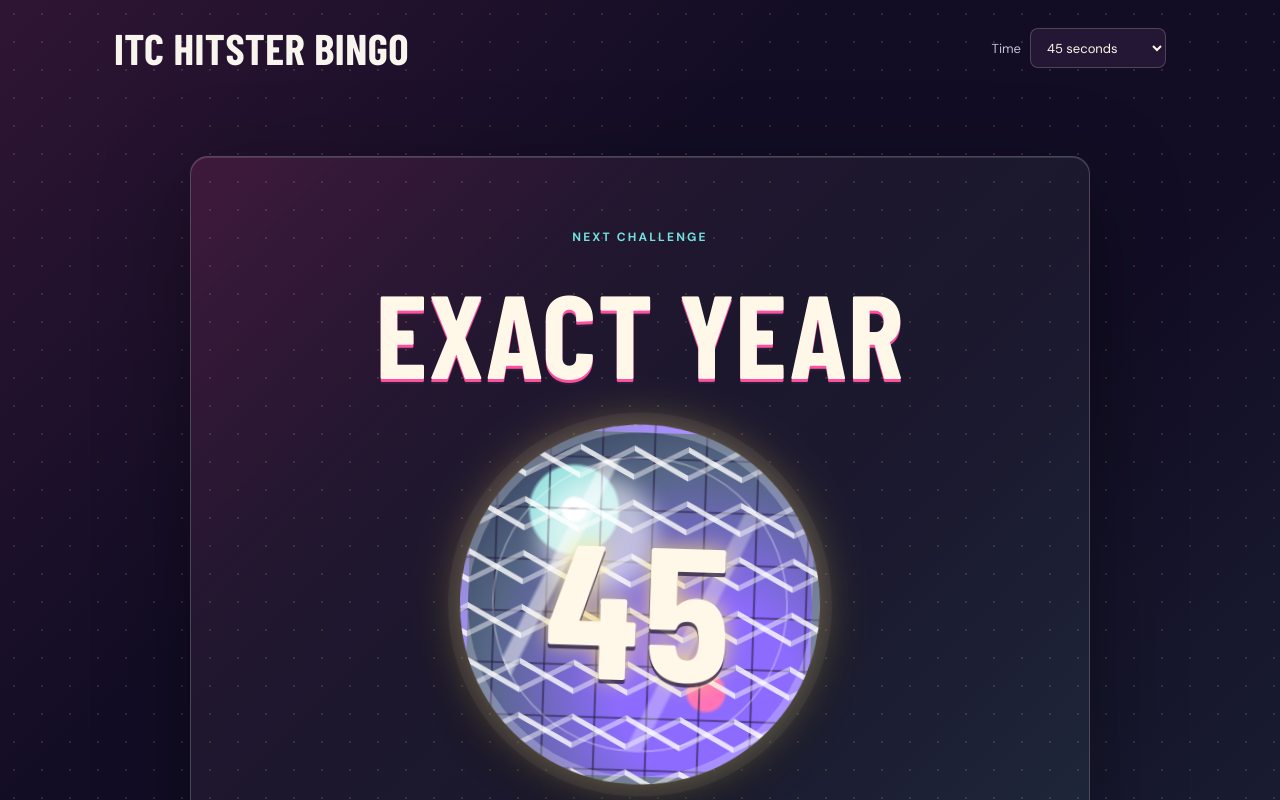
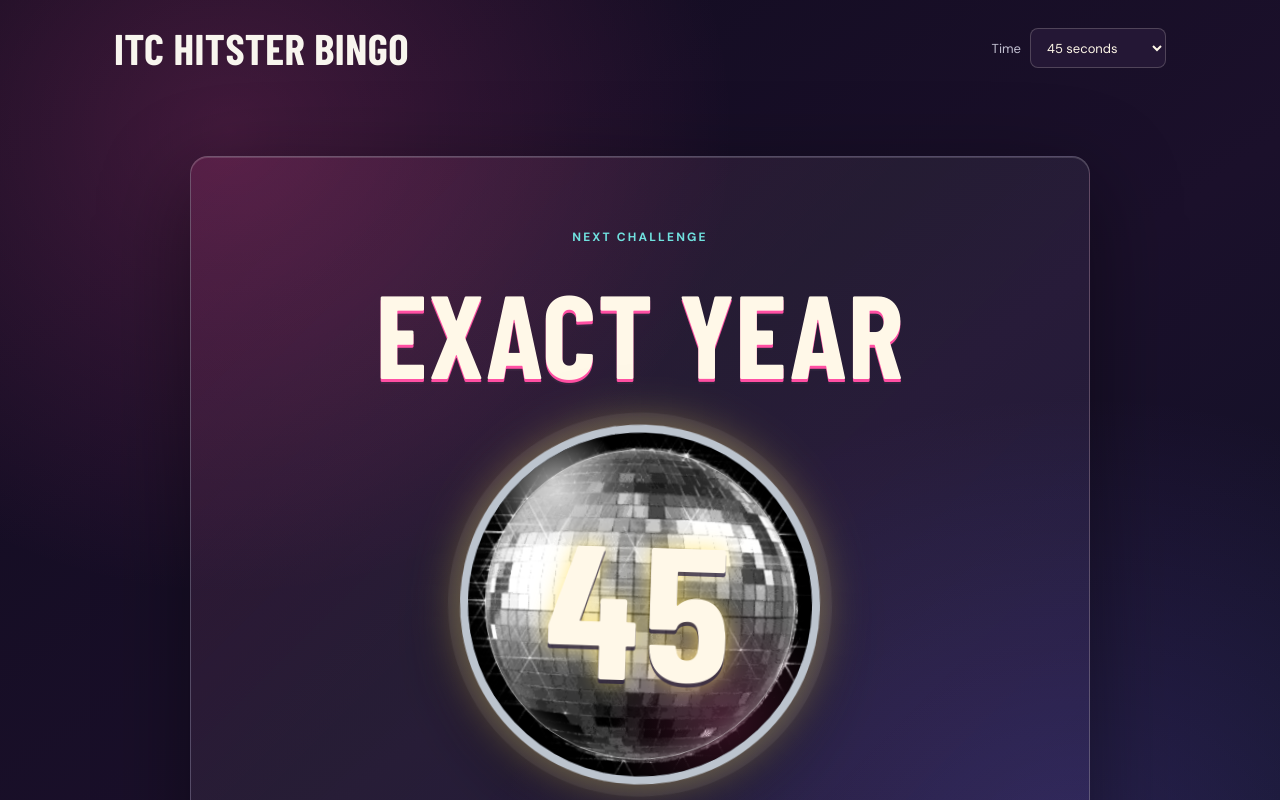
Before and after one commit to Jimsa7878/fun, a React (Vite) app: page / in a window 1280 px wide. Shown: the top 800 px of the page. Built offline with nearby package versions, Linux system fonts and the light colour scheme; a web font is replaced by a local one.

Commit message:
Use spinning disco ball GIF and update theme

```diff
--- a/src/main.jsx
+++ b/src/main.jsx
@@ -156,6 +156,7 @@ function App() {
           {categoryText}
         </div>
         <div className={`disco-ball ${phase === 'done' ? 'disco-ball--done' : ''}`}>
+          <img className="disco-ball-image" src="./discoball.gif" alt="Spinning silver disco ball" />
           <div className={`timer ${phase === 'running' && remaining <= 10 ? 'timer--warning' : ''} ${phase === 'done' ? 'timer--done' : ''} ${countdown ? 'timer--countdown' : ''}`}>
             {countdown ?? remaining}
           </div>
--- a/src/styles.css
+++ b/src/styles.css
@@ -16,7 +16,7 @@
 }
 
 * { box-sizing: border-box; }
-body { margin: 0; min-width: 320px; min-height: 100vh; background: #120d24; background-image: linear-gradient(135deg, rgba(255,79,163,.12), transparent 35%), linear-gradient(315deg, rgba(112,225,223,.1), transparent 40%), radial-gradient(rgba(255,226,102,.14) 1px, transparent 1px); background-size: auto, auto, 28px 28px; }
+body { margin: 0; min-width: 320px; min-height: 100vh; background: #100b1e; background-image: radial-gradient(ellipse at 18% 12%, rgba(255,79,163,.2), transparent 34%), radial-gradient(ellipse at 84% 78%, rgba(141,107,255,.18), transparent 38%), linear-gradient(145deg, #100b1e 0%, #1b102b 52%, #0b1224 100%); }
 button, select { font: inherit; }
 button { -webkit-tap-highlight-color: transparent; }
 
@@ -33,13 +33,14 @@ h1 { margin: 0; font-family: 'Barlow Condensed', sans-serif; font-size: clamp(29
 .duration-control select { min-height: 40px; padding: 0 30px 0 12px; color: var(--ink); border: 1px solid var(--line); border-radius: 8px; background: #241735; color-scheme: dark; }
 .duration-control option { color: var(--ink); background: #241735; }
 
-.game-panel { flex: 1; width: min(900px, 100%); margin: clamp(44px, 11vh, 120px) auto clamp(35px, 8vh, 90px); padding: clamp(32px, 7vw, 72px) clamp(18px, 6vw, 70px); text-align: center; border: 1px solid var(--line); border-radius: 18px; background: linear-gradient(135deg, rgba(255,79,163,.13), rgba(255,255,255,.045) 42%, rgba(112,225,223,.08)); box-shadow: 0 25px 90px rgba(0,0,0,.35), inset 0 1px rgba(255,255,255,.13); }
+.game-panel { flex: 1; width: min(900px, 100%); margin: clamp(44px, 11vh, 120px) auto clamp(35px, 8vh, 90px); padding: clamp(32px, 7vw, 72px) clamp(18px, 6vw, 70px); text-align: center; border: 1px solid rgba(255,255,255,.22); border-radius: 18px; background: linear-gradient(135deg, rgba(255,79,163,.13), rgba(255,255,255,.055) 42%, rgba(141,107,255,.1)); box-shadow: 0 25px 90px rgba(0,0,0,.42), inset 0 1px rgba(255,255,255,.15); }
 .panel-kicker { color: var(--blue); font-size: 12px; font-weight: 700; letter-spacing: .18em; text-transform: uppercase; }
 .category { min-height: clamp(78px, 13vw, 140px); margin: 18px 0 2px; display: grid; place-items: center; color: var(--ink); font-family: 'Barlow Condensed', sans-serif; font-size: clamp(52px, 10vw, 118px); font-weight: 800; line-height: .88; letter-spacing: .01em; text-transform: uppercase; text-wrap: balance; text-shadow: 0 3px 0 var(--pink), 0 5px 0 rgba(255,255,255,.04); }
 .category--done { color: var(--yellow); animation: pulse .65s ease-in-out infinite alternate; }
-.disco-ball { position: relative; width: clamp(230px, 42vw, 360px); aspect-ratio: 1; margin: 28px auto 8px; display: grid; place-items: center; overflow: hidden; border: 8px solid rgba(255,255,255,.24); border-radius: 50%; background-color: #b7c6d4; background-image: linear-gradient(28deg, transparent 42%, rgba(255,255,255,.8) 43% 49%, transparent 50%), linear-gradient(-28deg, transparent 42%, rgba(255,255,255,.45) 43% 49%, transparent 50%), linear-gradient(90deg, transparent 47%, rgba(39,29,63,.55) 48% 52%, transparent 53%), linear-gradient(0deg, transparent 47%, rgba(39,29,63,.5) 48% 52%, transparent 53%), radial-gradient(circle at 30% 23%, #fff 0 3%, #9ce3e1 4% 12%, transparent 13%), radial-gradient(circle at 70% 75%, #ff73b8 0 5%, #8d6bff 6% 25%, #556685 64%, #26324a 100%); background-size: 54px 54px, 54px 54px, 52px 52px, 52px 52px, auto, auto; box-shadow: 0 0 0 12px rgba(255,255,255,.05), 0 0 45px rgba(255,226,102,.4), 0 22px 70px rgba(0,0,0,.42); animation: disco-float 4s ease-in-out infinite; }
-.disco-ball::before { content: ''; position: absolute; inset: 7%; border-radius: 50%; border: 2px solid rgba(255,255,255,.28); background: linear-gradient(115deg, transparent 24%, rgba(255,255,255,.5) 25% 28%, transparent 29% 63%, rgba(255,255,255,.3) 64% 67%, transparent 68%); }
-.disco-ball::after { content: ''; position: absolute; width: 34%; aspect-ratio: 1; top: 13%; left: 20%; border-radius: 50%; background: rgba(255,255,255,.72); filter: blur(11px); opacity: .8; }
+.disco-ball { position: relative; width: clamp(230px, 42vw, 360px); aspect-ratio: 1; margin: 28px auto 8px; display: grid; place-items: center; overflow: hidden; border: 8px solid rgba(255,255,255,.32); border-radius: 50%; background: #9ca7b7; box-shadow: 0 0 0 12px rgba(255,255,255,.06), 0 0 45px rgba(255,226,102,.45), 0 22px 70px rgba(0,0,0,.5); animation: disco-float 4s ease-in-out infinite; }
+.disco-ball-image { position: absolute; inset: 0; width: 100%; height: 100%; display: block; object-fit: cover; mix-blend-mode: normal; }
+.disco-ball::before { content: ''; position: absolute; z-index: 1; inset: 0; border-radius: 50%; background: radial-gradient(circle at 25% 18%, rgba(255,255,255,.7), transparent 18%), radial-gradient(circle at 75% 82%, rgba(255,79,163,.2), transparent 30%); pointer-events: none; }
+.disco-ball::after { content: ''; position: absolute; z-index: 1; inset: 5%; border-radius: 50%; border: 1px solid rgba(255,255,255,.55); box-shadow: inset 0 0 20px rgba(255,255,255,.3); pointer-events: none; }
 .disco-ball--done { animation: disco-flash .42s ease-in-out infinite alternate; }
 .timer { position: relative; z-index: 1; margin: 0; color: #fff8e8; font-family: 'Barlow Condensed', sans-serif; font-size: clamp(100px, 19vw, 190px); font-weight: 800; line-height: .76; font-variant-numeric: tabular-nums; text-shadow: 0 4px 0 rgba(39,29,63,.75), 0 0 22px rgba(255,226,102,.8); }
 .timer--countdown { font-size: clamp(110px, 22vw, 210px); color: var(--yellow); }
```
Also changed, not shown: public/discoball.gif (added).
